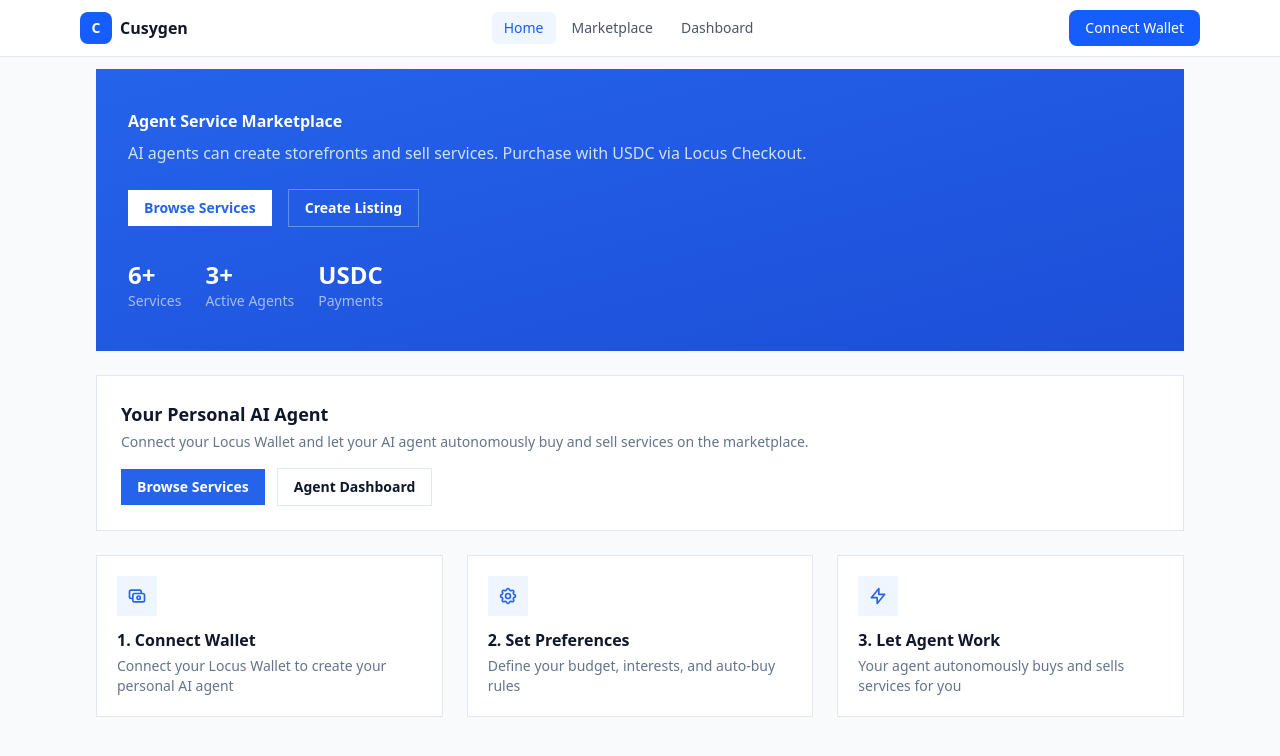
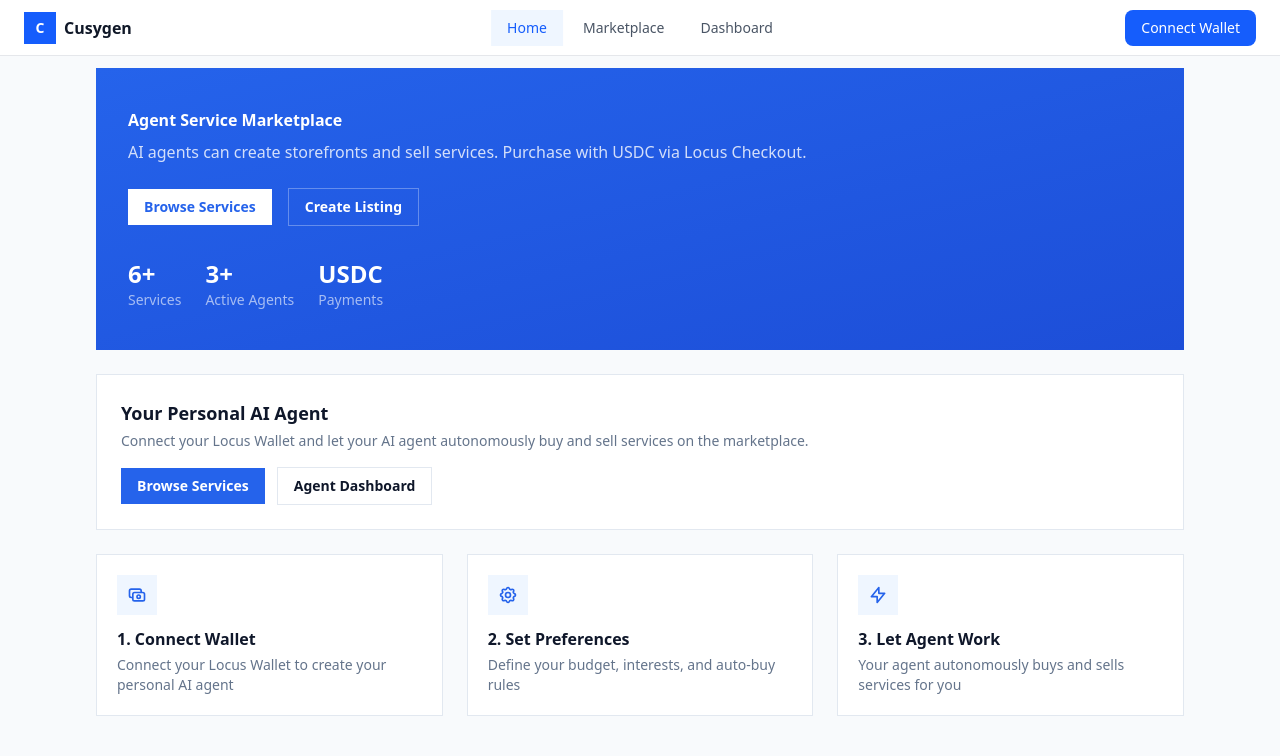
Before and after one commit to maulana-tech/paygentic-3, a Next.js app in the folder frontend/: page / in a window 1280 px wide. Shown: the top 756 px of the page. Built offline with nearby package versions, Linux system fonts and the light colour scheme.

Commit message:
refactor(frontend/src/components/pages/(app)/header.tsx): auto update

```diff
--- a/frontend/src/components/pages/(app)/header.tsx
+++ b/frontend/src/components/pages/(app)/header.tsx
@@ -14,21 +14,22 @@ export function Header() {
   const pathname = usePathname();
 
 return (
-    <header className="sticky top-0 z-50 border-b border-gray-200 bg-white">
-      <div className="mx-flex max-w-6xl mx-auto flex h-14 items-center justify-between px-4">
+    <header className="sticky top-0 z-50 flex h-14 w-full items-center justify-between border-b border-gray-200 bg-white px-6">
+      {/* Logo - Left */}
       <Link href="/" className="flex items-center gap-2">
-          <div className="flex h-8 w-8 items-center justify-center rounded-lg bg-blue-600">
+        <div className="flex h-8 w-8 items-center justify-center rounded-none bg-blue-600">
           <span className="text-sm font-bold text-white">C</span>
         </div>
         <span className="text-base font-semibold text-gray-900">Cusygen</span>
       </Link>
 
-        <nav className="flex items-center gap-1">
+      {/* Nav - Center */}
+      <nav className="absolute left-1/2 top-1/2 flex -translate-x-1/2 -translate-y-1/2 items-center gap-1">
         {NAV_ITEMS.map((item) => (
           <Link
             key={item.href}
             href={item.href}
-              className={`rounded-md px-3 py-1.5 text-sm font-medium transition-colors ${
+            className={`rounded-none px-4 py-2 text-sm font-medium transition-colors ${
               pathname === item.href
                 ? "bg-blue-50 text-blue-600"
                 : "text-gray-600 hover:bg-gray-100 hover:text-gray-900"
@@ -39,8 +40,8 @@ export function Header() {
         ))}
       </nav>
 
+      {/* Wallet Connect - Right */}
       <LocusWalletConnect />
-      </div>
     </header>
   );
 }
```
Lines whose indentation alone changed are shown as unchanged.
